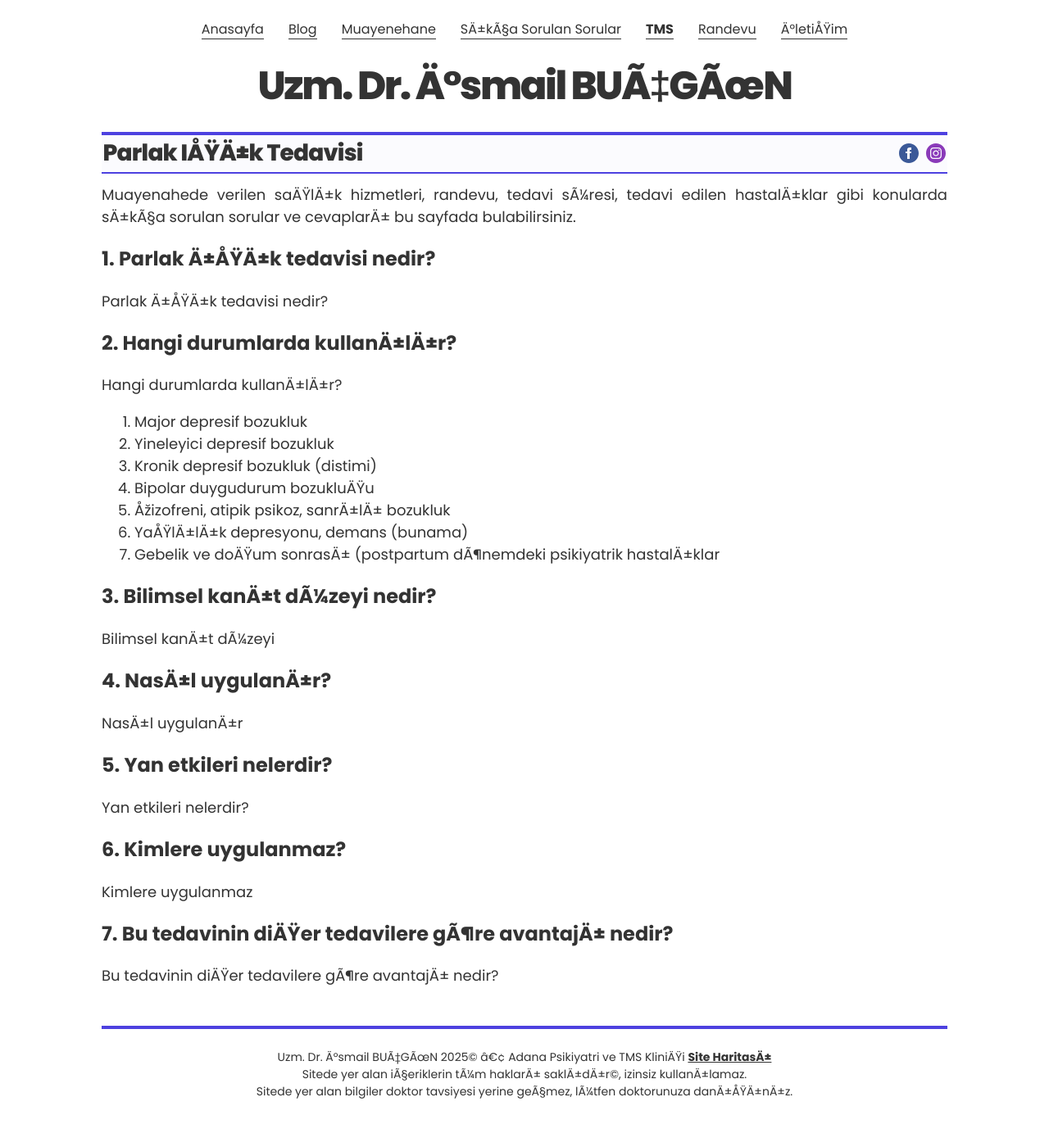
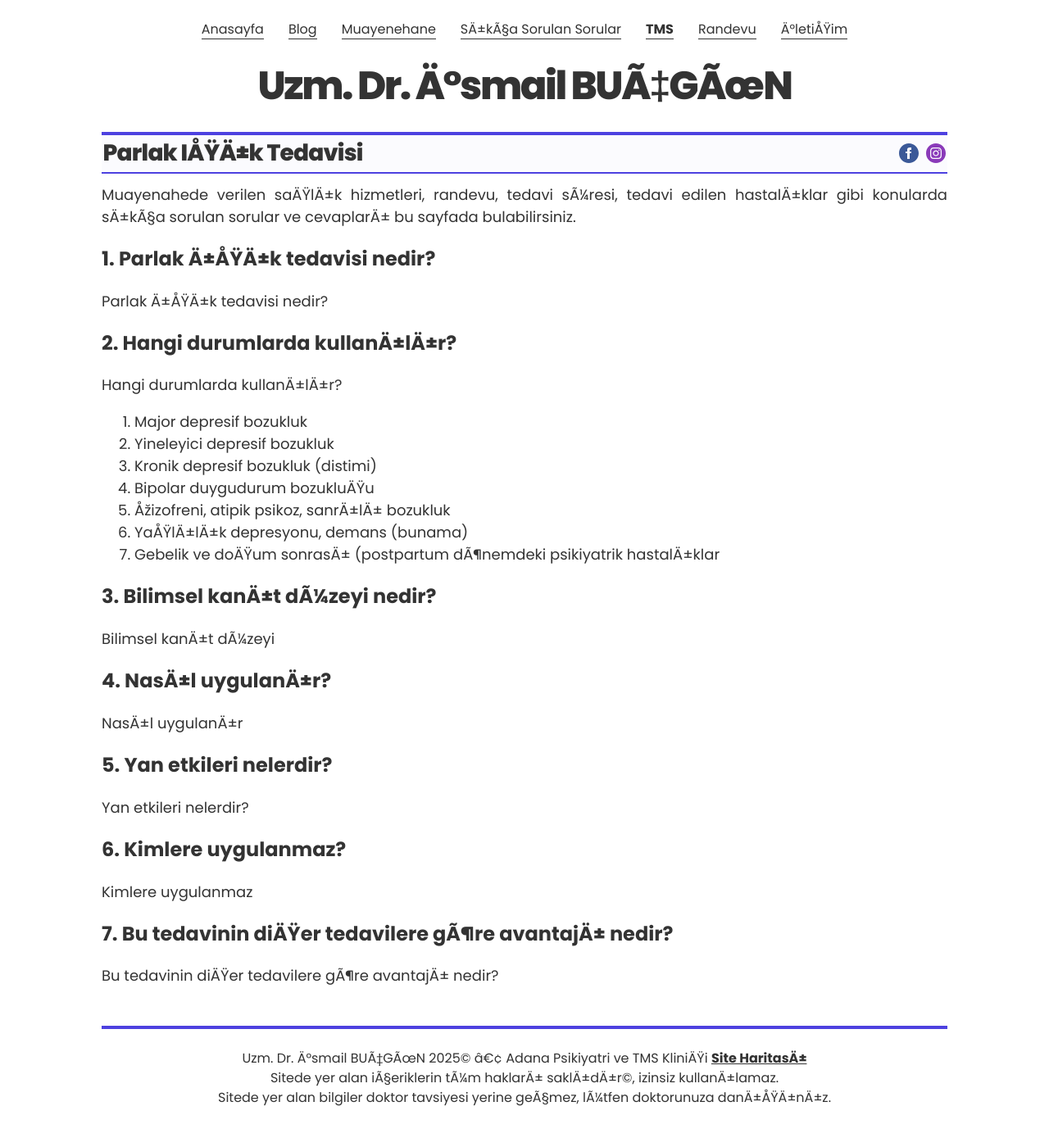
Before and after one commit to ibucgun/ibucgun.github.io, a Jekyll site: the page built from parlakisik.html, in a window 1280 px wide and 1400 px high, scrolled down 135 px. Shown: the top 1389 px of the window at 82% size. Built offline with Jekyll 4.4.1, drawn with Linux system fonts in a browser that asks for light colours.

Commit message:
Update _resume.scss

```diff
--- a/_sass/_resume.scss
+++ b/_sass/_resume.scss
@@ -186,7 +186,7 @@
 
   .footer-line {
     margin: 0;
-    font-size: .875rem;
+    font-size: 1rem;
     color: #333333;
 
     > a {
```
